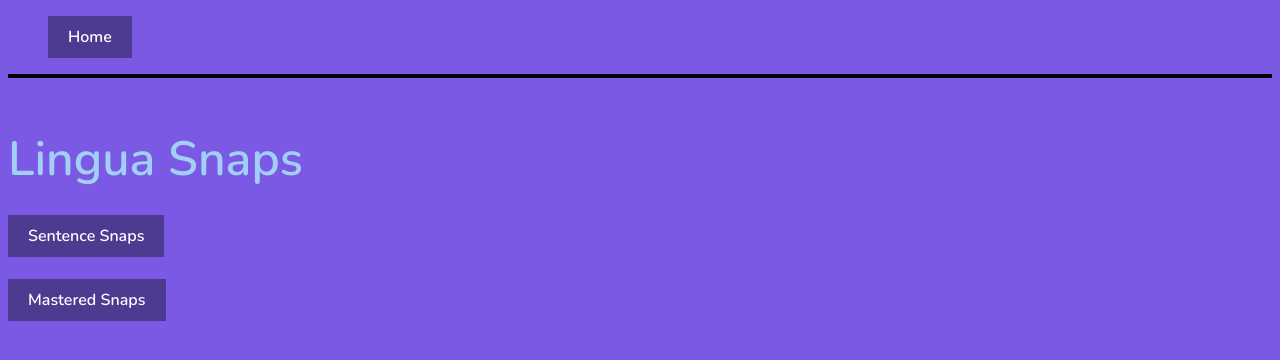
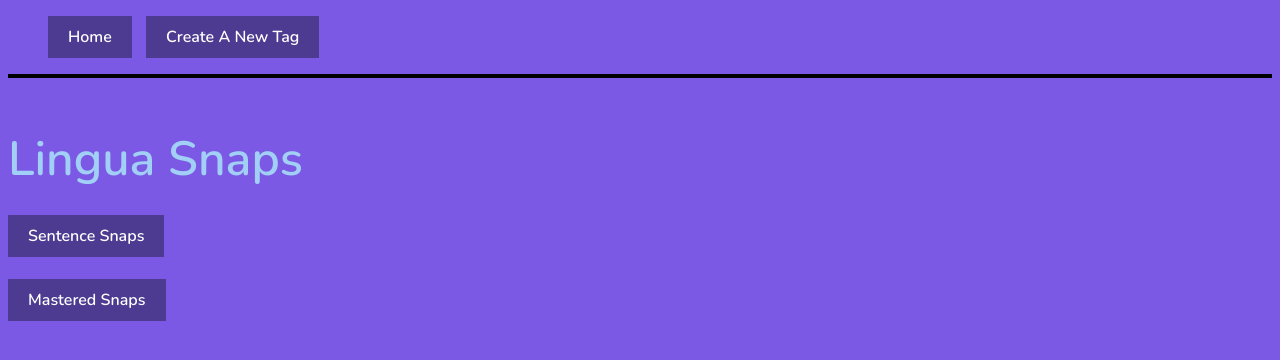
Before and after one commit to emilykmcullen/Language-Learning-App, a Flask app: page / in a window 1280 px wide. Shown: the top 360 px of the page. Run offline with Flask 2, Linux system fonts and the light colour scheme.

Commit message:
User can delete tags

```diff
--- a/controllers/base_controller.py
+++ b/controllers/base_controller.py
@@ -1,5 +1,8 @@
 from flask import render_template, request, redirect
 from flask import Blueprint
+import repositories.tag_repository as tag_repository
+import repositories.tag_translated_phrase_repository as tag_translated_phrase_repository
+from models.tag import Tag
 
 base_blueprint = Blueprint("base", __name__)
 
@@ -7,3 +10,21 @@ base_blueprint = Blueprint("base", __name__)
 @base_blueprint.route('/')
 def index():
     return render_template('index.html', title='Home')
+
+@base_blueprint.route('/create_new_tag')
+def create_new_tag():
+    all_tags = tag_repository.select_all()
+    return render_template('create_new_tag.html', title="Create A New Tag", all_tags=all_tags)
+
+@base_blueprint.route('/create_new_tag/new', methods=["POST"])
+def save_created_tag():
+    title = request.form['new_tag']
+    tag = Tag(title)
+    tag_repository.save(tag)
+    return redirect('/create_new_tag')
+
+@base_blueprint.route('/create_new_tag/<id>/delete', methods=["POST"])
+def delete_tag(id):
+    tag_translated_phrase_repository.delete_by_tag_id(id)
+    tag_repository.delete(id)
+    return redirect('/create_new_tag')
--- a/repositories/tag_repository.py
+++ b/repositories/tag_repository.py
@@ -15,7 +15,7 @@ def select_all():
     sql = "SELECT * FROM tags"
     results = run_sql(sql)
     for row in results:
-        tag = Tag(row['title'])
+        tag = Tag(row['title'], row['id'])
         tags.append(tag)
     return tags
 
--- a/repositories/tag_translated_phrase_repository.py
+++ b/repositories/tag_translated_phrase_repository.py
@@ -41,3 +41,8 @@ def delete_row(translated_phrase, tag):
     sql = "DELETE FROM tags_translated_phrases WHERE translated_phrase_id = (%s) AND tag_id = (%s)"
     values = [translated_phrase.id, tag.id]
     run_sql(sql, values)
+
+def delete_by_tag_id(id):
+    sql = "DELETE FROM tags_translated_phrases WHERE tag_id = (%s)"
+    values = [id]
+    run_sql(sql, values)
--- a/static/css/main.css
+++ b/static/css/main.css
@@ -79,13 +79,13 @@ input[type=submit] {
     padding: 16px 32px;
     text-decoration: none;
     cursor: pointer;
-    width: 75%;
+    /* width: 75%; */
     font-size: 16px;
   }
 
 .submitbutton {
     width: 50%;
-    margin: 0 auto;
+    /* margin: 0 auto; */
 }
 
 p {
--- a/templates/base.html
+++ b/templates/base.html
@@ -16,6 +16,9 @@
             <li class="navitem">
                 <a href="{{ url_for('base.index') }}">Home</a>
             </li>
+            <li class="navitem">
+                <a href="{{ url_for('base.create_new_tag') }}">Create A New Tag</a>
+            </li>
         </ul>
     </nav>
     <hr>
--- a/templates/sentence_snaps/index.html
+++ b/templates/sentence_snaps/index.html
@@ -2,10 +2,11 @@
 
 {% block content %}
 <div class="blocktext">
-<h1>Your sentence sets</h1>
+<h1>Your Sentence Snaps</h1>
 
 <h2>
-    <a href="/sentence_snaps/new">Add New</a>
+    <a href="/sentence_snaps/new">Add New Snap</a>
+    <a href="/create_new_tag">Create New Tag</a>
 </h2>
     <div class="entries">
         {% for unmastered_translated_phrase in unmastered_translated_phrases %}
@@ -16,6 +17,7 @@
                 <div class="buttons">
                     <a href="/sentence_snaps/{{unmastered_translated_phrase.id}}/play">Play</a>
                     <a href="/sentence_snaps/{{unmastered_translated_phrase.id}}/edit">Edit</a>
+                    <!-- <a href="/sentence_snaps/{{unmastered_translated_phrase.id}}/delete" method="POST">Delete</a> -->
                     <form class="delete" action="/sentence_snaps/{{unmastered_translated_phrase.id}}/delete" method="POST">
                         <button class="trash-button"><i class="fa fa-trash-o fa-3x" style="color:grey" aria-hidden="true"></i></button>
                     </form>
```
Also changed, not shown: templates/create_new_tag.html (added, +30 -0 lines).
